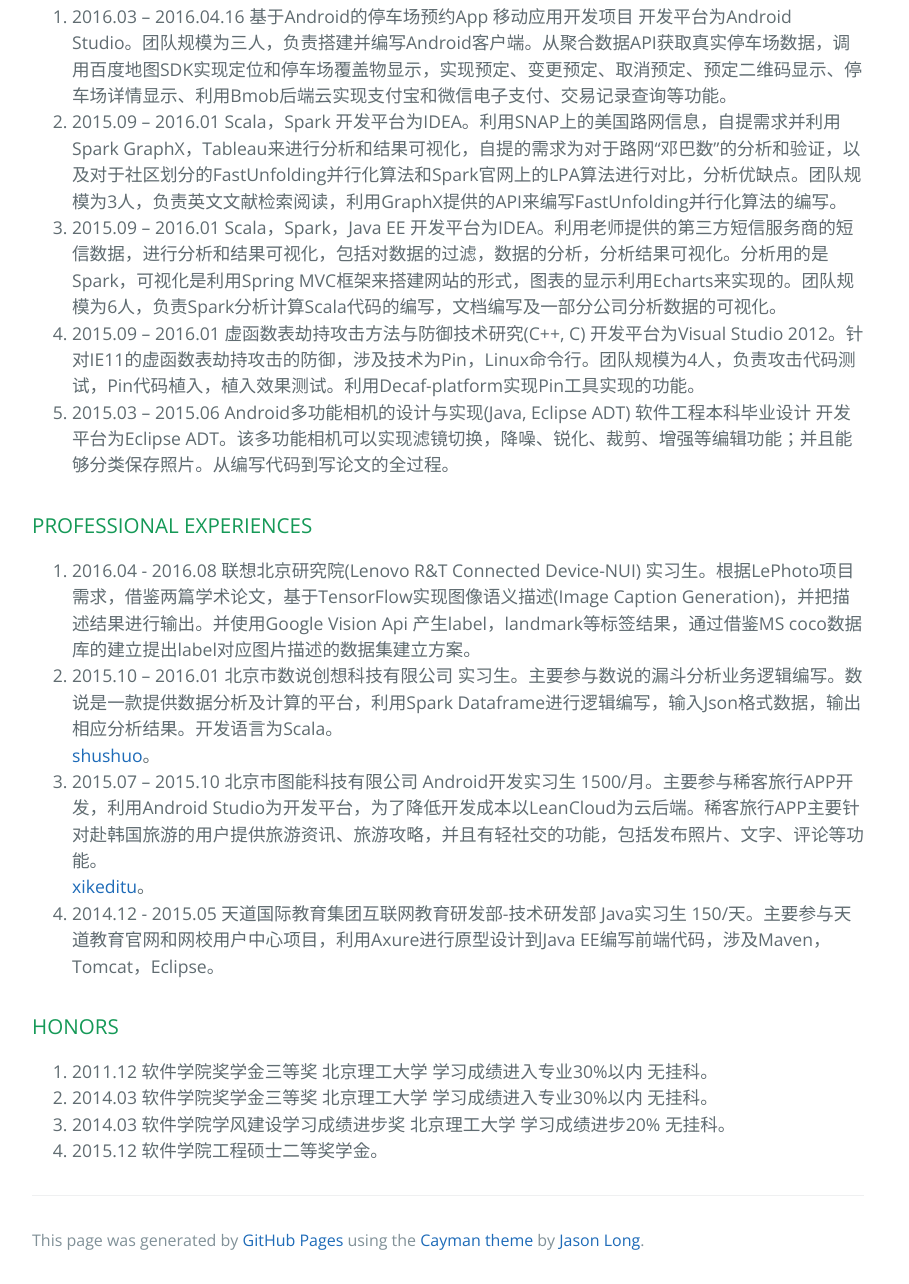
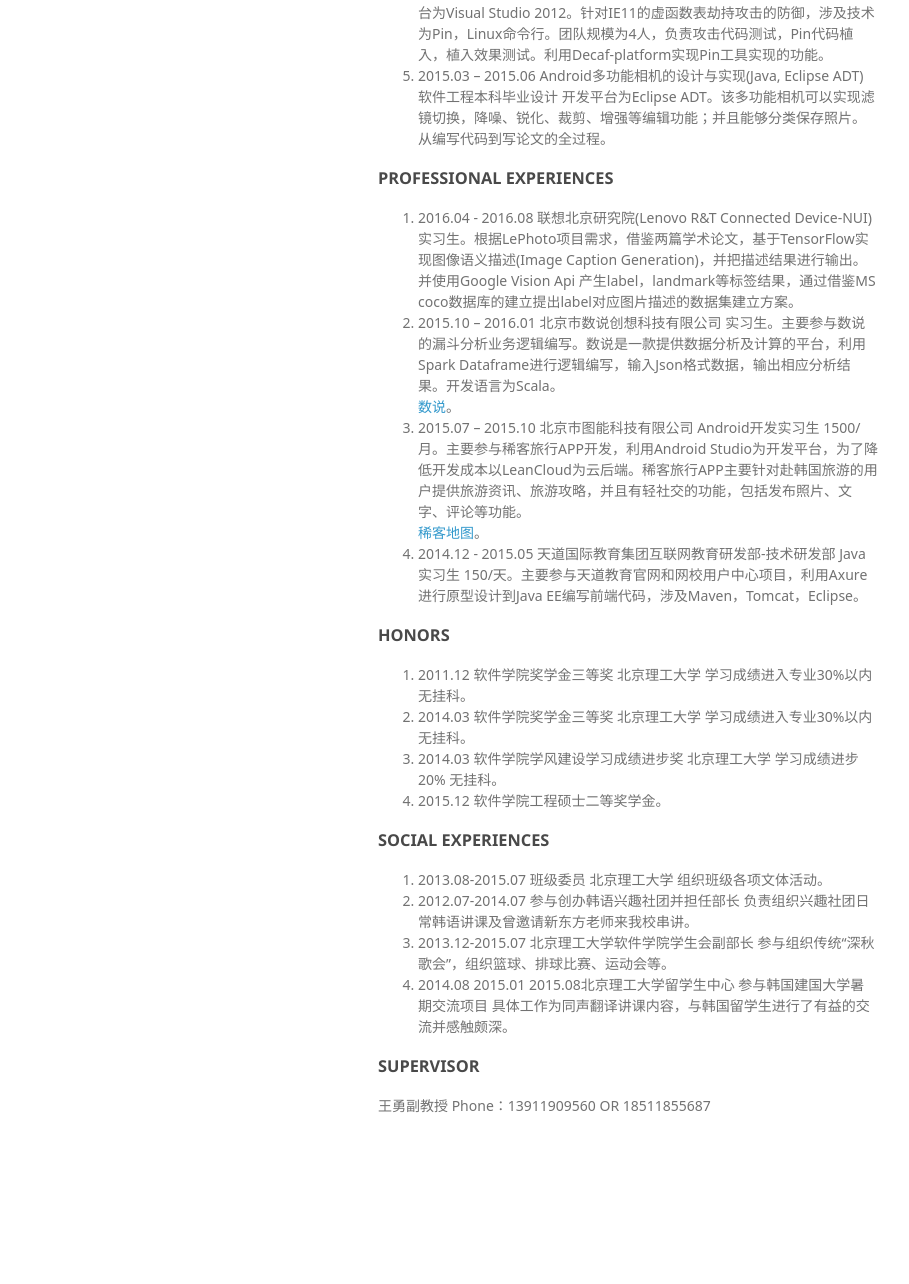
Before and after one commit to nemare/nemare.github.io, a plain HTML site: page index.html in a window 1280 px wide. Shown: the part 898-2182 px from the top of the page, without its empty margins (192-1101 px from the left). After the commit the page ends 2084 px from the top, so only its background shows below. Drawn offline with nearby package versions, Linux system fonts and the light colour scheme; a web font is replaced by a local one.

Commit message:
Replace master branch with page content via GitHub

```diff
--- a/index.html
+++ b/index.html
@@ -1,29 +1,36 @@
-<!DOCTYPE html>
-<html lang="en-us">
+<!doctype html>
+<html>
   <head>
-    <meta charset="UTF-8">
+    <meta charset="utf-8">
+    <meta http-equiv="X-UA-Compatible" content="chrome=1">
     <title>朴智康 by nemare</title>
-    <meta name="viewport" content="width=device-width, initial-scale=1">
-    <link rel="stylesheet" type="text/css" href="stylesheets/normalize.css" media="screen">
-    <link href='https://fonts.googleapis.com/css?family=Open+Sans:400,700' rel='stylesheet' type='text/css'>
-    <link rel="stylesheet" type="text/css" href="stylesheets/stylesheet.css" media="screen">
-    <link rel="stylesheet" type="text/css" href="stylesheets/github-light.css" media="screen">
+
+    <link rel="stylesheet" href="stylesheets/styles.css">
+    <link rel="stylesheet" href="stylesheets/github-light.css">
+    <meta name="viewport" content="width=device-width">
+    <!--[if lt IE 9]>
+    <script src="//html5shiv.googlecode.com/svn/trunk/html5.js"></script>
+    <![endif]-->
   </head>
   <body>
-    <section class="page-header">
-      <h1 class="project-name">朴智康</h1>
-      <h2 class="project-tagline">Zhikang Piao‘s HomePage</h2>
-    </section>
+    <div class="wrapper">
+      <header>
+        <h1>朴智康</h1>
+        <p>Zhikang Piao‘s HomePage</p>
 
-    <section class="main-content">
-      <h3>
+
+        <p class="view"><a href="https://github.com/nemare">View My GitHub Profile</a></p>
+
+      </header>
+      <section>
+        <h3>
 <a id="personal-details" class="anchor" href="#personal-details" aria-hidden="true"><span aria-hidden="true" class="octicon octicon-link"></span></a>PERSONAL DETAILS</h3>
 
 <p>朴智康(Zhikang Piao)<br>
 Master of Software Engineering, CNSR , School of Software, BIT<br>
 Room 411, Software Building, BIT<br>
-Phone : +86-188********<br>
-E-mail : <a href="mailto:piaozhikang@gmail.com">piaozhikang@gmail.com</a> OR <a href="mailto:piaozhikang@163.com">piaozhikang@163.com</a></p>
+Phone: +86-188********<br>
+E-mail: <a href="mailto:piaozhikang@gmail.com">piaozhikang@gmail.com</a> OR <a href="mailto:piaozhikang@163.com">piaozhikang@163.com</a></p>
 
 <h3>
 <a id="education" class="anchor" href="#education" aria-hidden="true"><span aria-hidden="true" class="octicon octicon-link"></span></a>EDUCATION</h3>
@@ -57,9 +64,9 @@
 <ol>
 <li>2016.04 - 2016.08 联想北京研究院(Lenovo R&amp;T Connected Device-NUI) 实习生。根据LePhoto项目需求，借鉴两篇学术论文，基于TensorFlow实现图像语义描述(Image Caption Generation)，并把描述结果进行输出。并使用Google Vision Api 产生label，landmark等标签结果，通过借鉴MS coco数据库的建立提出label对应图片描述的数据集建立方案。</li>
 <li>2015.10 – 2016.01 北京市数说创想科技有限公司 实习生。主要参与数说的漏斗分析业务逻辑编写。数说是一款提供数据分析及计算的平台，利用Spark Dataframe进行逻辑编写，输入Json格式数据，输出相应分析结果。开发语言为Scala。<br>
-<a href="http://shushuo.com">shushuo</a>。</li>
+<a href="http://shushuo.com">数说</a>。</li>
 <li>2015.07 – 2015.10 北京市图能科技有限公司 Android开发实习生 1500/月。主要参与稀客旅行APP开发，利用Android Studio为开发平台，为了降低开发成本以LeanCloud为云后端。稀客旅行APP主要针对赴韩国旅游的用户提供旅游资讯、旅游攻略，并且有轻社交的功能，包括发布照片、文字、评论等功能。<br>
-<a href="http://android.myapp.com/myapp/search.htm?kw=%E7%A8%80%E5%AE%A2%E5%9C%B0%E5%9B%BE">xikeditu</a>。</li>
+<a href="http://android.myapp.com/myapp/search.htm?kw=%E7%A8%80%E5%AE%A2%E5%9C%B0%E5%9B%BE">稀客地图</a>。</li>
 <li>2014.12 - 2015.05 天道国际教育集团互联网教育研发部-技术研发部 Java实习生 150/天。主要参与天道教育官网和网校用户中心项目，利用Axure进行原型设计到Java EE编写前端代码，涉及Maven，Tomcat，Eclipse。</li>
 </ol>
 
@@ -73,13 +80,28 @@
 <li>2015.12 软件学院工程硕士二等奖学金。</li>
 </ol>
 
-      <footer class="site-footer">
+<h3>
+<a id="social-experiences" class="anchor" href="#social-experiences" aria-hidden="true"><span aria-hidden="true" class="octicon octicon-link"></span></a>SOCIAL EXPERIENCES</h3>
 
-        <span class="site-footer-credits">This page was generated by <a href="https://pages.github.com">GitHub Pages</a> using the <a href="https://github.com/jasonlong/cayman-theme">Cayman theme</a> by <a href="https://twitter.com/jasonlong">Jason Long</a>.</span>
+<ol>
+<li>2013.08-2015.07  班级委员 北京理工大学 组织班级各项文体活动。</li>
+<li>2012.07-2014.07  参与创办韩语兴趣社团并担任部长 负责组织兴趣社团日常韩语讲课及曾邀请新东方老师来我校串讲。<br>
+</li>
+<li>2013.12-2015.07  北京理工大学软件学院学生会副部长 参与组织传统“深秋歌会”，组织篮球、排球比赛、运动会等。</li>
+<li>2014.08 2015.01 2015.08北京理工大学留学生中心 参与韩国建国大学暑期交流项目 具体工作为同声翻译讲课内容，与韩国留学生进行了有益的交流并感触颇深。</li>
+</ol>
+
+<h3>
+<a id="supervisor" class="anchor" href="#supervisor" aria-hidden="true"><span aria-hidden="true" class="octicon octicon-link"></span></a>SUPERVISOR</h3>
+
+<p>王勇副教授
+Phone：13911909560 OR 18511855687</p>
+      </section>
+      <footer>
+        <p><small>Hosted on GitHub Pages &mdash; Theme by <a href="https://github.com/orderedlist">orderedlist</a></small></p>
       </footer>
-
-    </section>
-
+    </div>
+    <script src="javascripts/scale.fix.js"></script>
 
   </body>
 </html>
```
Also changed, not shown: params.json (+1 -1 lines).
